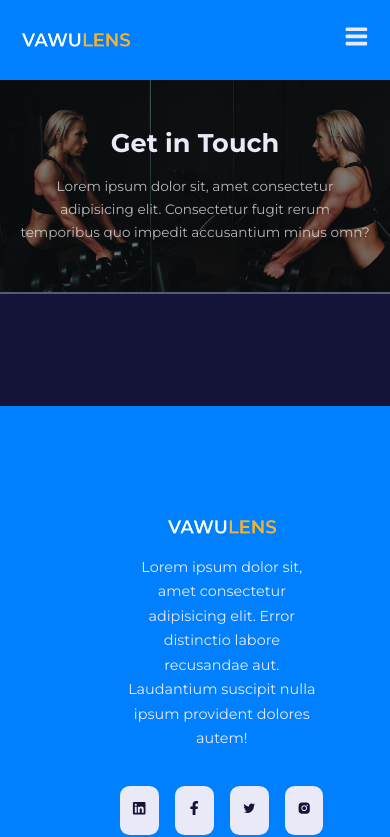
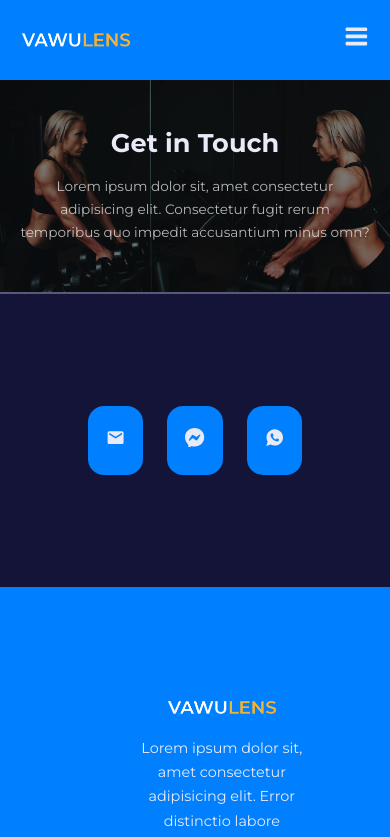
Before and after one commit to Harshit-12Kaundal/Portfolio_webpage-reactjs, a React (Create React App) app: page /contact in a window 390 px wide. Shown: the top 837 px of the page. Built offline with nearby package versions, Linux system fonts and the light colour scheme.

Commit message:
contact files

```diff
--- a/src/pages/contact/Contact.jsx
+++ b/src/pages/contact/Contact.jsx
@@ -2,9 +2,9 @@ import React from 'react'
 import './contact.css'
 import Header from '../../components/Header'
 import HeaderImage from '../../images/header_bg_2.jpg'
-
-import{BsMessanger} from 'react-icons/bs'
+import{BsMessenger} from 'react-icons/bs'
 import{IoLogoWhatsapp} from 'react-icons/io'
+import {MdEmail} from 'react-icons/md'
 
 
 const Contact = () => {
@@ -13,6 +13,16 @@ const Contact = () => {
       <Header title="Get in Touch" image={HeaderImage}>
         Lorem ipsum dolor sit, amet consectetur adipisicing elit. Consectetur fugit rerum temporibus quo impedit accusantium minus omn?
       </Header>
+
+      <section className="contact">
+        <div className='container contact__container'>
+          <div className="contact__wrapper">
+            <a href='mailto:zyx@gmail.com' target='_blank' rel='noopener noreferrer'><MdEmail/></a>
+            <a href='http:/m.me/ernest_achiever' target='_blank' rel='noopener noreferrer'><BsMessenger/></a>
+            <a href='https://wa.me/+242424242' target='_blank' rel='noopener noreferrer'><IoLogoWhatsapp/></a>
+          </div>
+        </div>
+      </section>
     </>
   )
 }
--- a/src/pages/contact/contact.css
+++ b/src/pages/contact/contact.css
@@ -0,0 +1,42 @@
+.contact__container{
+    display: grid;
+    place-items: center;
+}
+
+.contact__wrapper{
+    width: fit-content;
+    display: flex;
+    gap: 2rem;
+
+}
+
+.contact__wrapper a{
+    background: var(--color-primary);
+    font-size: 2rem;
+    border: 2px solid transparent;
+    transition: var(--transition);
+    padding:2rem;
+    border-radius: 1.5rem;
+}
+
+.contact__wrapper a:hover{
+    background: transparent;
+    border-color: var(--color-gray-100);
+}
+
+
+/* media queries (small screen) */
+
+
+@media screen and (max-width: 600px){
+     .contact__wrapper{
+        gap: 1.5rem;
+     }
+
+
+     .contact__wrapper a{
+        padding:1rem;
+        font-size: 1.2rem;
+        border-radius: 1rem;
+     }
+}
```
